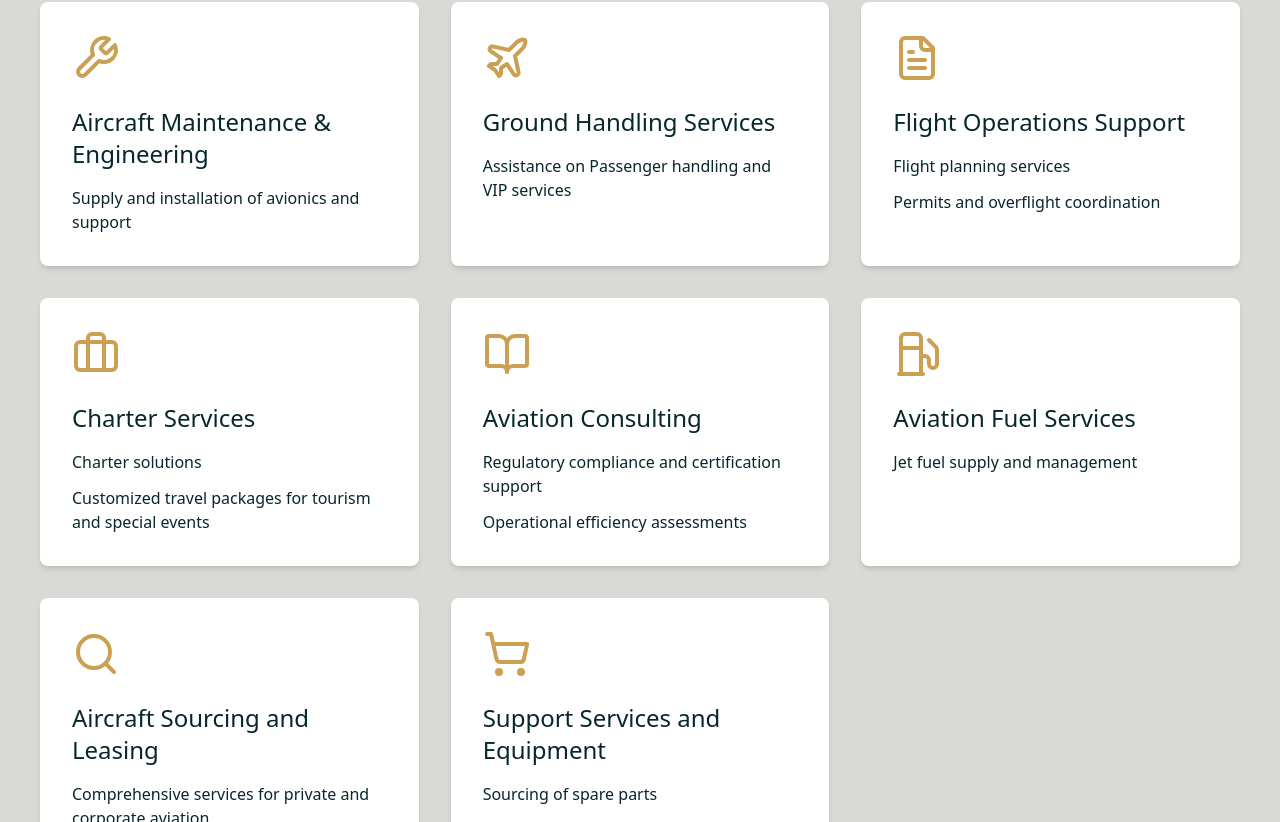
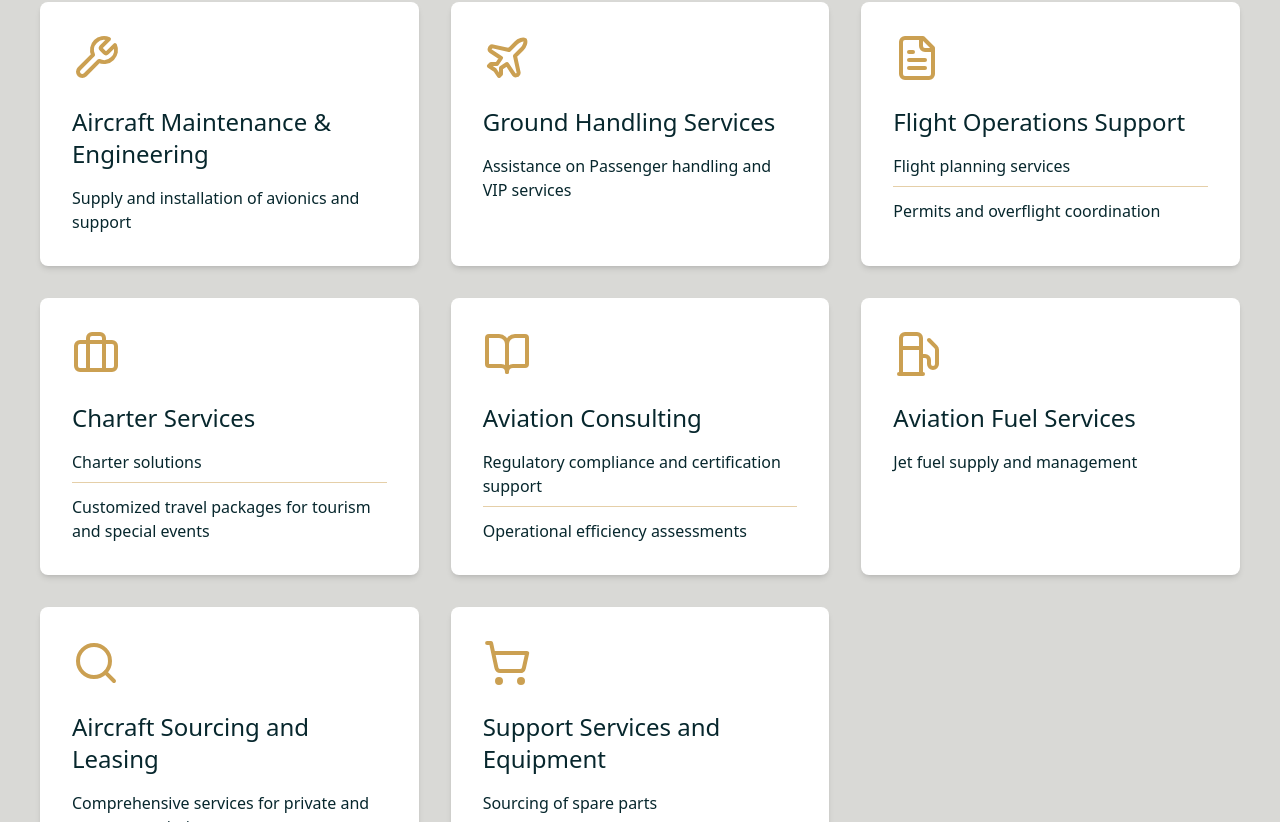
Before and after one commit to humaidhismail/ots, a React (Create React App) app: page / in a window 1280 px wide. Shown: the part 2098-2920 px from the top of the page. Built offline with nearby package versions, Linux system fonts and the light colour scheme.

Commit message:
Added line separator between description items in Services.js

```diff
--- a/src/components/Services.js
+++ b/src/components/Services.js
@@ -82,7 +82,7 @@ export default function Services() {
               initial={{ opacity: 0 }}
               whileInView={{ opacity: 1 }} // No delay for the card itself
               transition={{
-                duration: 0.8,
+                duration: 0.5,
                 delay: index * 0.1, // Slight delay based on index for each card
                 ease: 'easeInOut',
               }}
@@ -109,6 +109,9 @@ export default function Services() {
                     }}
                   >
                     {item}
+                    {itemIndex < service.description.length - 1 && (
+                      <hr className="my-2 border-t border-[#CBA052] opacity-50" />
+                    )}
                   </motion.div>
                 ))}
               </div>
```
